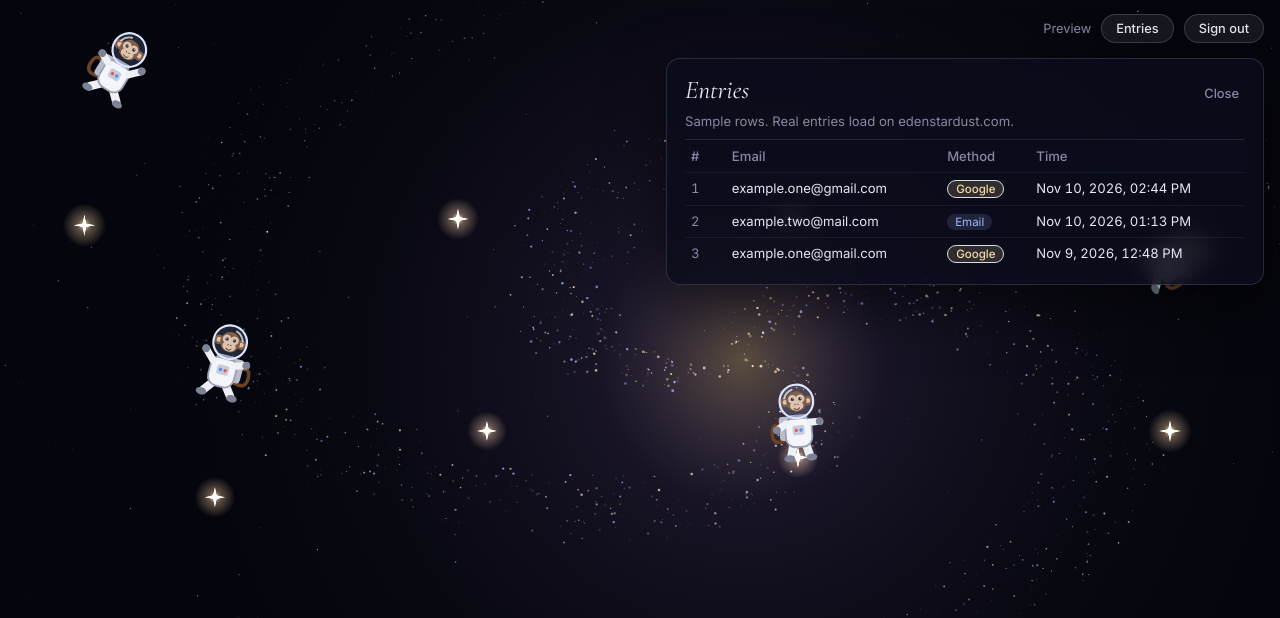
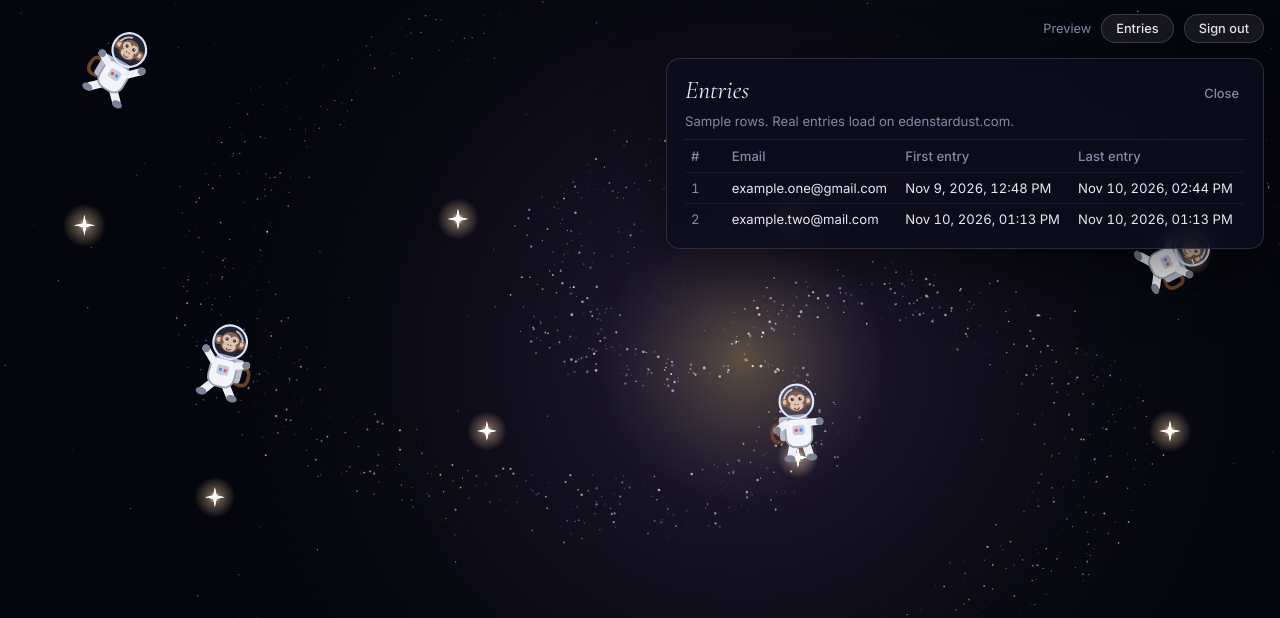
Before and after one commit to MoB-droid/edenstardust, a plain HTML site: page index.html in a window 1280 px wide. Both pictures are taken after a click on the button "Preview the inside". Shown: the top 618 px of the page. Drawn offline with nearby package versions, Linux system fonts and the light colour scheme; animation ran at ten frames a second.

Commit message:
Entries panel: one row per person with first and last entry
Co-Authored-By: Claude Opus 5.5 <noreply@anthropic.com>
Claude-Session: https://claude.ai/code/session_01N1FVsUndyq2mRaS2FhSH6E

```diff
--- a/index.html
+++ b/index.html
@@ -122,7 +122,7 @@
   <p class="entries-sum" id="entries-sum">Loading…</p>
   <div class="entries-scroll">
     <table>
-      <thead><tr><th>#</th><th>Email</th><th>Method</th><th>Time</th></tr></thead>
+      <thead><tr><th>#</th><th>Email</th><th>First entry</th><th>Last entry</th></tr></thead>
       <tbody id="entries-rows"></tbody>
     </table>
   </div>
@@ -415,20 +415,27 @@
     catch (e) { return iso; }
   }
 
+  // One row per person: first and last entry, ordered by first entry (earliest = #1).
   function renderEntries(rows, note) {
-    entriesRows.replaceChildren(...rows.map((r, i) => {
+    const byEmail = new Map();
+    for (const r of rows) {
+      const t = new Date(r.created_at).getTime();
+      const p = byEmail.get(r.email);
+      if (!p) byEmail.set(r.email, { email: r.email, first: t, last: t });
+      else { p.first = Math.min(p.first, t); p.last = Math.max(p.last, t); }
+    }
+    const people = [...byEmail.values()].sort((a, b) => a.first - b.first);
+    entriesRows.replaceChildren(...people.map((p, i) => {
       const tr = document.createElement('tr');
-      const method = r.provider === 'google' ? 'Google' : 'Email';
-      tr.innerHTML = '<td></td><td></td><td><span class="chip"></span></td><td></td>';
+      tr.innerHTML = '<td></td><td></td><td></td><td></td>';
       tr.children[0].textContent = i + 1;
-      tr.children[1].textContent = r.email;
-      const chip = tr.children[2].firstChild; chip.textContent = method; if (method === 'Google') chip.classList.add('google');
-      tr.children[3].textContent = fmtTime(r.created_at);
+      tr.children[1].textContent = p.email;
+      tr.children[2].textContent = fmtTime(p.first);
+      tr.children[3].textContent = fmtTime(p.last);
       return tr;
     }));
-    const people = new Set(rows.map(r => r.email)).size;
-    entriesSum.textContent = note || (rows.length
-      ? rows.length + (rows.length === 1 ? ' entry' : ' entries') + ' from ' + people + (people === 1 ? ' person' : ' people') + ', newest first.'
+    entriesSum.textContent = note || (people.length
+      ? people.length + (people.length === 1 ? ' person' : ' people') + ', ' + rows.length + (rows.length === 1 ? ' entry' : ' entries') + ' in total. Ordered by first entry.'
       : 'No entries yet. Each login will appear here.');
   }
 
@@ -443,7 +450,7 @@
     }
     entriesSum.textContent = 'Loading…';
     try {
-      const { data, error } = await sb.from('logins').select('email, provider, created_at').order('created_at', { ascending: false }).limit(500);
+      const { data, error } = await sb.from('logins').select('email, provider, created_at').order('created_at', { ascending: false }).limit(1000);
       if (error) throw error;
       renderEntries(data || []);
     } catch (err) {
```
Also changed, not shown: src/index.html (+18 -11 lines).
